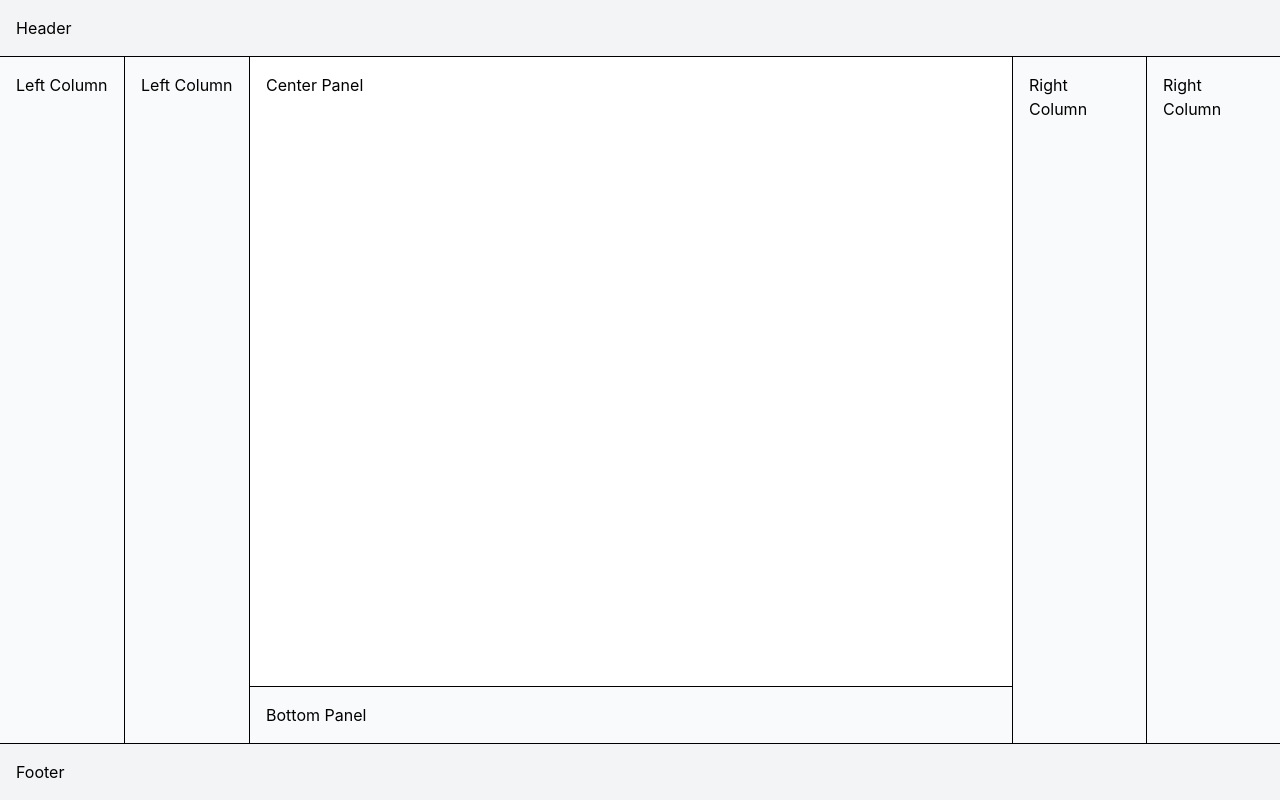
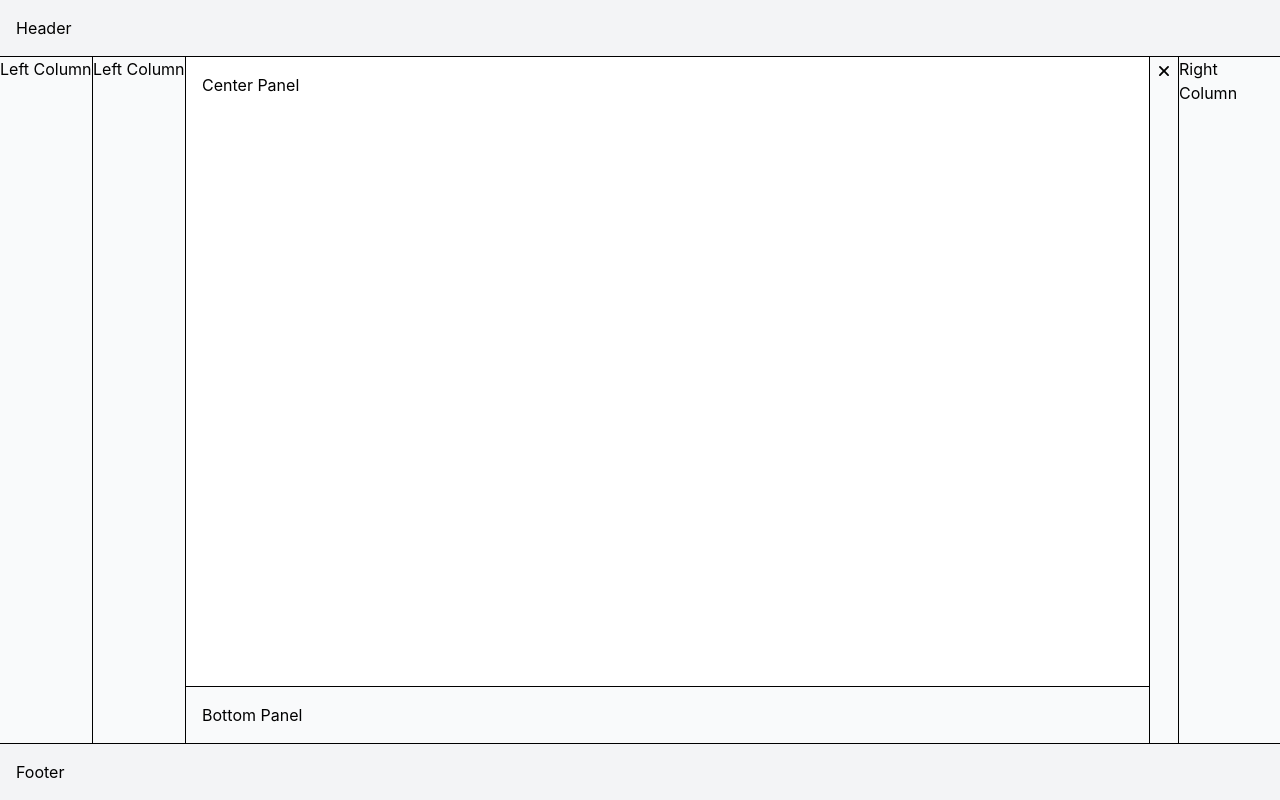
Before and after one commit to personal-island9353/pico-ide, a React (Vite) app: page / in a window 1280 px wide. Built offline with nearby package versions, Linux system fonts and the light colour scheme.

Commit message:
Add IconButton component; integrate close button into Sidebar and update dependencies

```diff
--- a/package.json
+++ b/package.json
@@ -32,6 +32,7 @@
     "@electron/fuses": "^1.8.0",
     "@eslint/eslintrc": "^3.3.5",
     "@eslint/js": "^10.0.1",
+    "@tailwindcss/vite": "^4.2.1",
     "@types/electron-squirrel-startup": "^1.0.2",
     "@types/react": "^19.2.14",
     "@types/react-dom": "^19.2.3",
@@ -45,10 +46,10 @@
     "lint-staged": "^16.4.0",
     "prettier": "3.8.1",
     "typescript": "^5.9.3",
-    "vite": "^7.3.1",
-    "@tailwindcss/vite": "^4.2.1"
+    "vite": "^7.3.1"
   },
   "dependencies": {
+    "@heroicons/react": "^2.2.0",
     "electron-squirrel-startup": "^1.0.1",
     "i18next": "^25.8.18",
     "i18next-browser-languagedetector": "^8.2.1",
--- a/src/app/App.tsx
+++ b/src/app/App.tsx
@@ -3,6 +3,8 @@ import Header from "@components/layout/Header";
 import Sidebar from "@components/layout/Sidebar";
 import Content from "@components/layout/Content";
 import Footer from "@components/layout/Footer";
+import { XMarkIcon } from "@heroicons/react/16/solid";
+import IconButton from "@components/ui/IconButton";
 
 function App() {
   return (
@@ -12,7 +14,15 @@ function App() {
         <Sidebar side="left" resizable={false}>Left Column</Sidebar>
         <Sidebar side="left">Left Column</Sidebar>
         <Content bottomPanel={"Bottom Panel"}>Center Panel</Content>
-        <Sidebar side="right">Right Column</Sidebar>
+        <Sidebar side="right">
+          <div className={"flex justify-end"}>
+            <IconButton
+              icon={<XMarkIcon />}
+              onClick={() => console.log("Close clicked")}
+              title="Close"
+            />
+          </div>
+        </Sidebar>
         <Sidebar side="right" resizable={false}>Right Column</Sidebar>
       </div>
       <Footer>Footer</Footer>
--- a/src/components/layout/Sidebar.tsx
+++ b/src/components/layout/Sidebar.tsx
@@ -20,7 +20,7 @@ function Sidebar({ children, side, resizable = true }: PropsWithChildren<Sidebar
     <div
       ref={sidebarRef}
       style={{ width: width !== undefined ? `${width}px` : "auto" }}
-      className={`flex-none bg-gray-50 ${side === "left" ? "border-r" : "border-l"} overflow-auto p-4 relative`}
+      className={`flex-none bg-gray-50 ${side === "left" ? "border-r" : "border-l"} overflow-auto relative`}
     >
       {side === "left" && resizable && (
         <div
--- /dev/null
+++ b/src/components/ui/IconButton.tsx
@@ -0,0 +1,23 @@
+import React, { ButtonHTMLAttributes } from "react";
+
+export type IconButtonProps = ButtonHTMLAttributes<HTMLButtonElement> & {
+  icon: React.ReactNode;
+  text?: string;
+};
+
+function IconButton({ icon, text, className, ...props }: IconButtonProps) {
+  const baseStyles = "flex items-center justify-center gap-2 p-1 rounded transition-colors hover:bg-gray-200 focus:outline-none focus:ring-1 focus:ring-gray-400 active:bg-gray-300";
+  const combinedClassName = `${baseStyles} ${className || ""}`.trim();
+
+  return (
+    <button
+      className={combinedClassName}
+      {...props}
+    >
+      <span className="w-5 h-5 flex items-center justify-center">{icon}</span>
+      {text && <span className="text-sm">{text}</span>}
+    </button>
+  );
+}
+
+export default IconButton;
```
Also changed, not shown: 1 other file (tests, documents, lock files or other folders).
